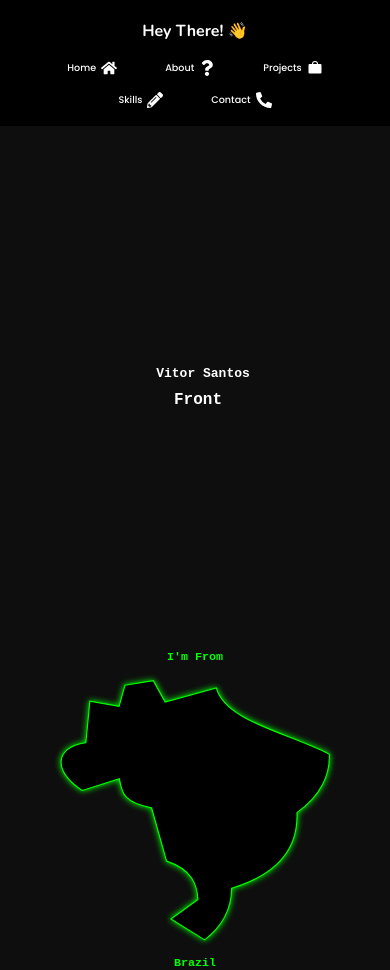
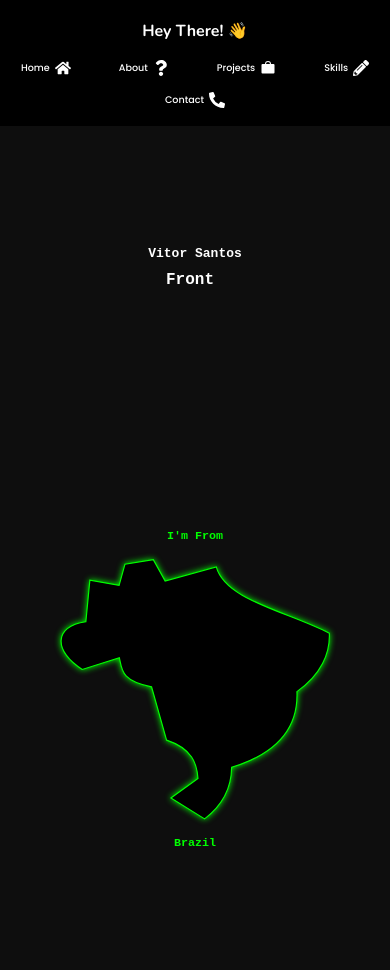
Before and after one commit to IM-DeV-Vitor/Portfolio, a React (Vite) app in the folder portifolio/: page / in a window 390 px wide. Built offline with nearby package versions, Linux system fonts and the light colour scheme.

Commit message:
Responsive... again

```diff
--- a/portifolio/src/styles/Header.module.css
+++ b/portifolio/src/styles/Header.module.css
@@ -10,7 +10,7 @@
 div.headerContainer {
     background-color: black;
     color: white;
-    padding: 10px 20px;
+    padding: 10px 0;
     display: flex;
     justify-content: space-between;
     align-items: center;
--- a/portifolio/src/styles/Home.module.css
+++ b/portifolio/src/styles/Home.module.css
@@ -2,22 +2,20 @@
 
 div.homeContainer {
   display: flex;
-  flex-flow: column;
-  height: 100vh;
+  flex-flow: row wrap;
   background: #0e0e0e;
   font-family: monospace;
-  gap: 0 2em;
   justify-content: space-around;
+  max-width: 100vw;
+  min-height: 100vh;
 }
 
 div.textItems {
   display: flex;
   flex-direction: column;
-  height: 100vh;
   color: white;
   align-items: center;
   justify-content: center;
-  padding-left: 1rem;
 }
 
 div.textItems h2 {
```
